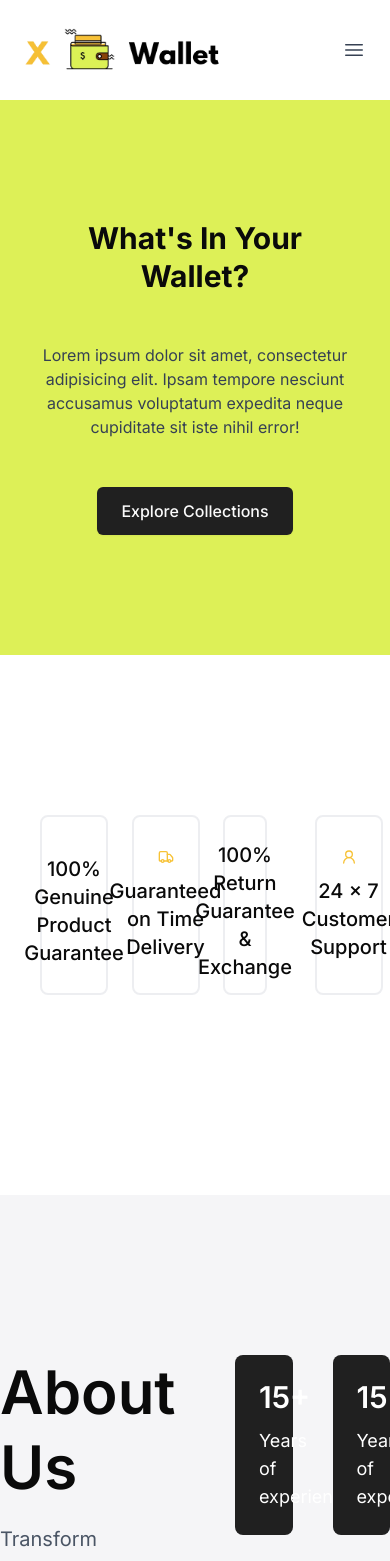
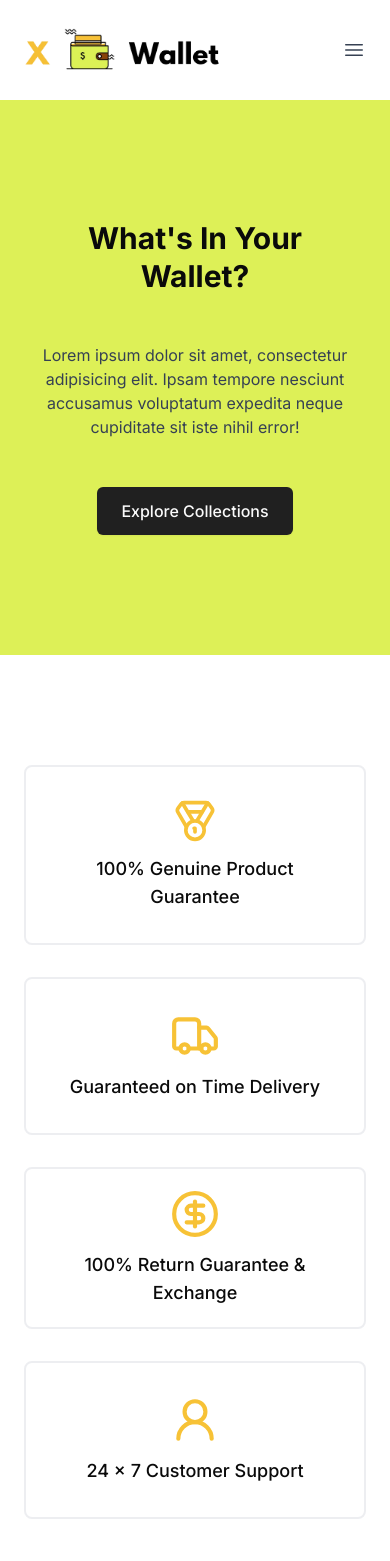
Before and after one commit to nazimajamalieva/wallet-shop, a Next.js app: page / in a window 390 px wide. Shown: the top 1561 px of the page. Built offline with nearby package versions, Linux system fonts and the light colour scheme.

Commit message:
feat: add supports mobile layout

```diff
--- a/app/_Components/Supports.jsx
+++ b/app/_Components/Supports.jsx
@@ -3,27 +3,33 @@ import React from "react";
 
 const Supports = () => {
   return (
-    <div className=" grid grid-cols-4 text-center items-center gap-14 py-20 mt-20 px-10 ">
-      <div className="h-full max-h-[180px] flex flex-col justify-center items-center space-y-3 border-2 border-gray-300/40 p-8 rounded-md hover:border-primary transition-all duration-300 cursor-pointer hover:scale-105 hover:shadow-lg ">
+    <div className="grid grid-cols-1 sm:grid-cols-2 lg:grid-cols-4 text-center items-center gap-8 sm:gap-10 lg:gap-14 py-[30px] sm:py-20 mt-20 px-6 sm:px-10">
+      <div className="h-full max-h-[180px] flex flex-col justify-center items-center space-y-3 border-2 border-gray-300/40 p-8 rounded-md hover:border-primary transition-all duration-300 cursor-pointer hover:scale-105 hover:shadow-lg">
         <Medal size={50} className="text-primary" />
-        <h2 className="text-xl font-medium">100% Genuine Product Guarantee</h2>
+        <h2 className="text-lg sm:text-xl font-medium text-center">
+          100% Genuine Product Guarantee
+        </h2>
       </div>
 
       <div className="h-full max-h-[180px] flex flex-col justify-center items-center space-y-3 border-2 border-gray-300/40 p-8 rounded-md hover:border-primary transition-all duration-300 cursor-pointer hover:scale-105 hover:shadow-lg">
         <Truck size={50} className="text-primary" />
-        <h2 className="text-xl font-medium">Guaranteed on Time Delivery</h2>
+        <h2 className="text-lg sm:text-xl font-medium text-center">
+          Guaranteed on Time Delivery
+        </h2>
       </div>
 
       <div className="h-full max-h-[180px] flex flex-col justify-center items-center space-y-3 border-2 border-gray-300/40 p-5 rounded-md hover:border-primary transition-all duration-300 cursor-pointer hover:scale-105 hover:shadow-lg">
         <CircleDollarSignIcon size={50} className="text-primary" />
-        <h2 className="text-xl font-medium">
+        <h2 className="text-lg sm:text-xl font-medium text-center">
           100% Return Guarantee & Exchange
         </h2>
       </div>
 
       <div className="h-full max-h-[180px] flex flex-col justify-center items-center space-y-3 border-2 border-gray-300/40 p-8 rounded-md hover:border-primary transition-all duration-300 cursor-pointer hover:scale-105 hover:shadow-lg">
         <UserRound size={50} className="text-primary" />
-        <h2 className="text-xl font-medium">24 x 7 Customer Support</h2>
+        <h2 className="text-lg sm:text-xl font-medium text-center">
+          24 x 7 Customer Support
+        </h2>
       </div>
     </div>
   );
```
